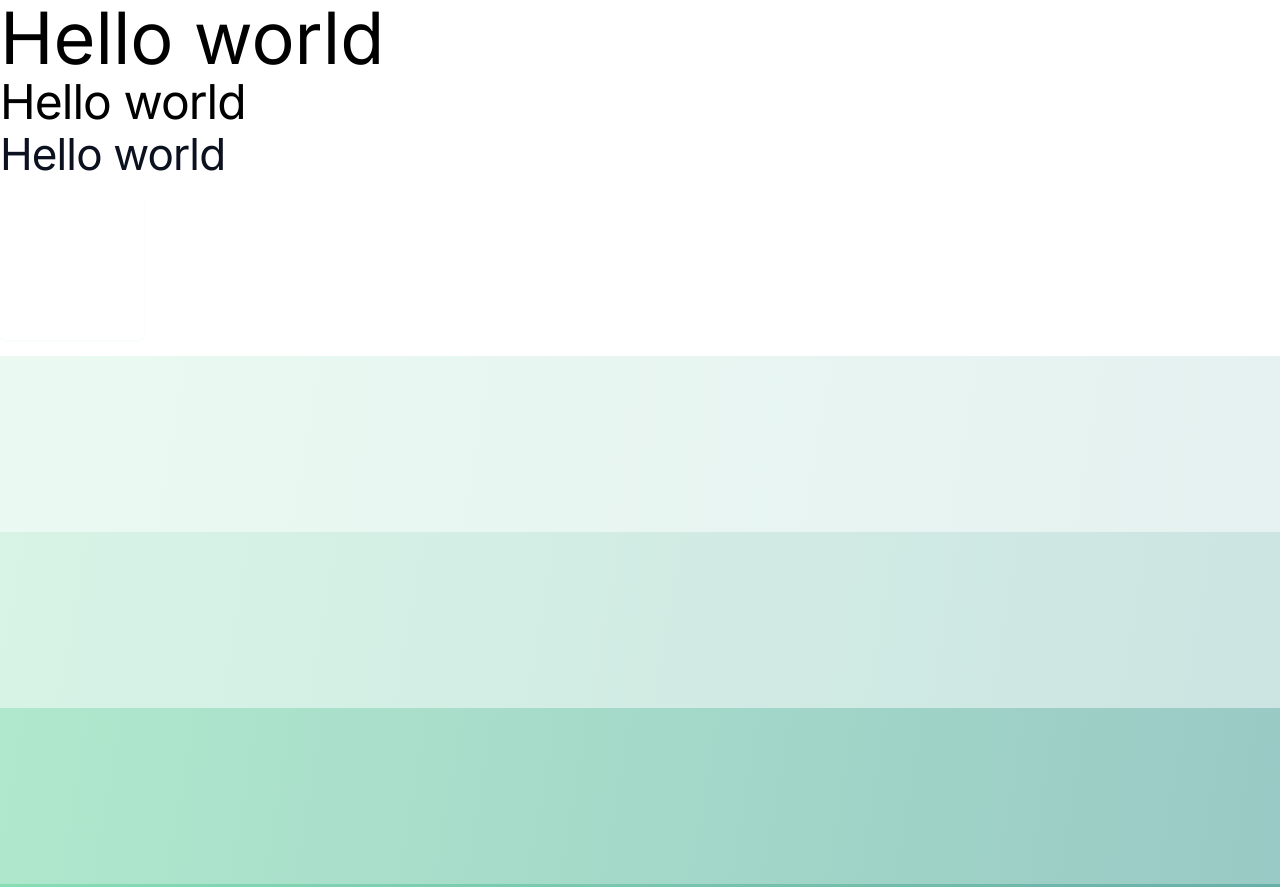
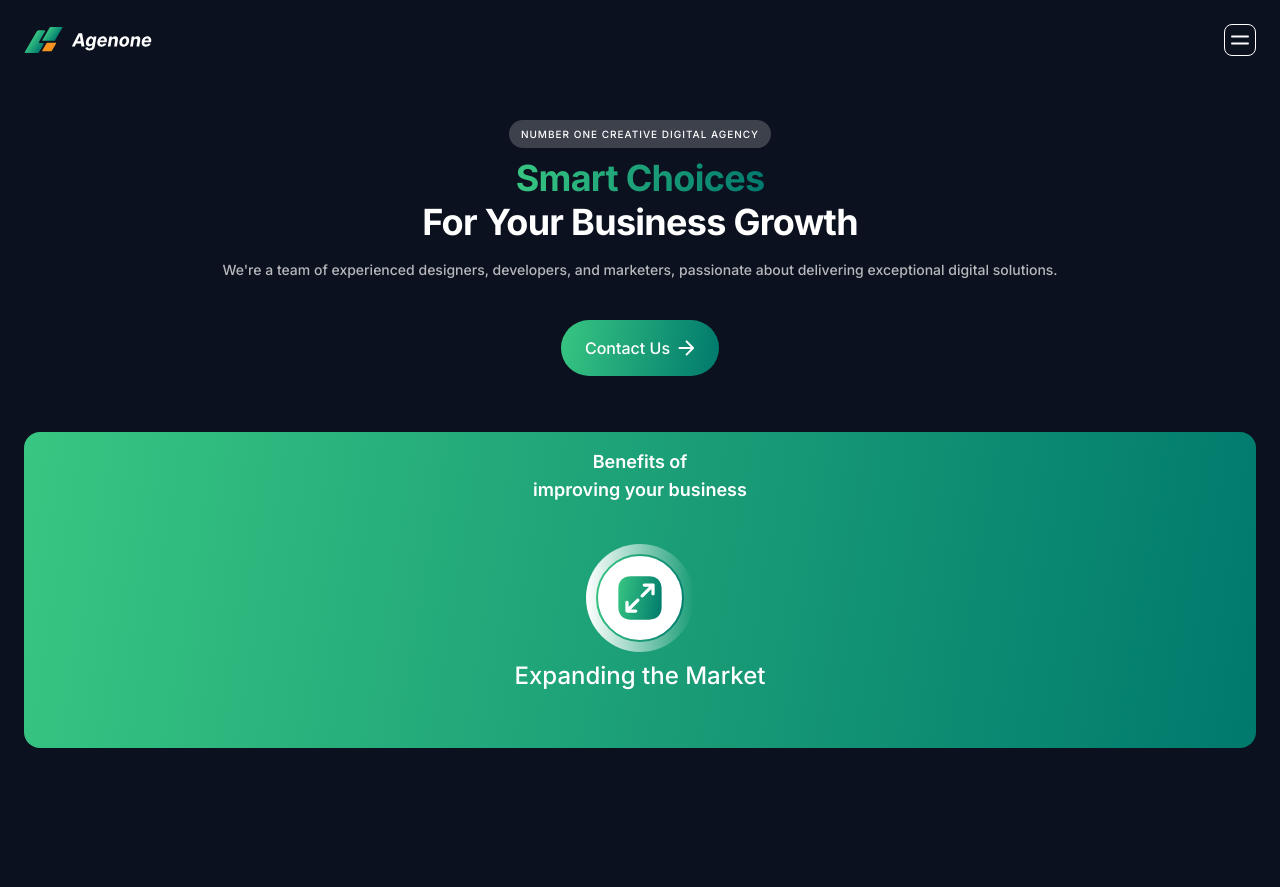
Before and after one commit to zidandff/agenone, a website: page index.html in a window 1280 px wide. Shown: the top 887 px of the page. After the commit the page ends 800 px from the top, so only its background shows below. Drawn offline with Linux system fonts and the light colour scheme.

Commit message:
slicing hero section

```diff
--- a/index.html
+++ b/index.html
@@ -11,18 +11,36 @@
   <link rel="preconnect" href="https://fonts.gstatic.com" crossorigin>
   <link href="https://fonts.googleapis.com/css2?family=Inter:wght@400;500;600;700&display=swap" rel="stylesheet">
 </head>
-<body class="font-inter">
-  <h1 class="text-display-lg">Hello world</h1>
-  <h1 class="text-display-sm">Hello world</h1>
-  <h1 class="text-6xl text-gray-900">Hello world</h1>
-
-  <div class="h-36 w-36 bg-white shadow-green-xs my-4 rounded-md "></div>
-
-  <div class="h-44 bg-green-gradient-50"></div>
-  <div class="h-44 bg-green-gradient-100"></div>
-  <div class="h-44 bg-green-gradient-200"></div>
-  <div class="h-44 bg-green-gradient-300"></div>
-  <div class="h-44 bg-green-gradient-400"></div>
-  <div class="h-44 bg-green-gradient-500"></div>
+<body class="font-inter bg-gray-900">
+  <header>
+    <div class="container py-6 flex justify-between items-center">
+      <img class="w-32" src="public/images/logo.svg" alt="">
+      <button class="w-8 h-8 border border-white rounded-lg flex justify-center items-center">
+        <svg width="18" height="10" viewBox="0 0 18 10" fill="none" xmlns="http://www.w3.org/2000/svg">
+          <path d="M1 1.50879H17M1 8.49133H17" stroke="white" stroke-width="2" stroke-linecap="round" stroke-linejoin="round"/>
+        </svg>
+      </button>
+    </div>
+  </header>
+  <main>
+    <section id="hero" class="container text-center py-10">
+      <span class="uppercase font-medium text-white tracking-widest text-2xs bg-white/20 px-3 py-2 rounded-full">Number One Creative Digital Agency</span>
+      <h1 class="text-white text-5xl font-bold mt-3"><span class="text-transparent bg-clip-text bg-green-gradient-500">Smart Choices</span> <br> For Your Business Growth</h1>
+      <p class="text-sm font-medium text-gray-200 mt-4">We're a team of experienced designers, developers, and marketers, passionate about delivering exceptional digital solutions.</p>
+      <button class="py-4 px-6 bg-green-gradient-500 rounded-full text-white font-medium flex items-center justify-between mx-auto mt-10">
+        <span class="mr-2">Contact Us</span>
+        <svg width="17" height="16" viewBox="0 0 17 16" fill="none" xmlns="http://www.w3.org/2000/svg">
+          <path d="M1.5 9.0007H12.67L7.79 13.8807C7.4 14.2707 7.4 14.9107 7.79 15.3007C8.18 15.6907 8.81 15.6907 9.2 15.3007L15.79 8.7107C16.18 8.3207 16.18 7.6907 15.79 7.3007L9.21 0.700703C8.82 0.310703 8.19 0.310703 7.8 0.700703C7.41 1.0907 7.41 1.7207 7.8 2.1107L12.67 7.0007H1.5C0.95 7.0007 0.5 7.4507 0.5 8.0007C0.5 8.5507 0.95 9.0007 1.5 9.0007Z" fill="white"/>
+        </svg>
+      </button>
+      <div class="bg-green-gradient-500 rounded-2xl mt-14 py-4 px-8 pb-14 text-white">
+        <h2 class="text-lg font-semibold">Benefits of <br> improving your business</h2>
+        <div class="mt-10">
+          <img class="mx-auto mb-2" src="public/images/expand-icon.svg" alt="">
+          <h3 class="text-2xl font-medium">Expanding the Market</h3>
+        </div>
+      </div>
+    </section>
+  </main>
 </body>
 </html>
--- a/tailwind.config.js
+++ b/tailwind.config.js
@@ -2,6 +2,10 @@
 module.exports = {
   content: ["./index.html", "./src/**/*.{html,js}"],
   theme: {
+    container: {
+      center: true,
+      padding: '24px'
+    },
     fontSize: {
       'display-lg' : ['72px', '76px'],
       'display-sm' : ['48px', {lineHeight: '52px', letterSpacing: '-0.02em'}],
@@ -14,7 +18,8 @@ module.exports = {
       'lg' : ['18px', '28px'],
       'md' : ['16px', '24px'],
       'sm' : ['14px', '20px'],
-      'xs' : ['12px', '18px']
+      'xs' : ['12px', '18px'],
+      '2xs' : ['10px', '18px']
     },
     boxShadow: {
       xs: '0px 1px 2px rgba(25, 17, 39, 0.05)',
```
Also changed, not shown: public/css/main.css, public/images/expand-icon.svg (added), public/images/logo.svg (added).
